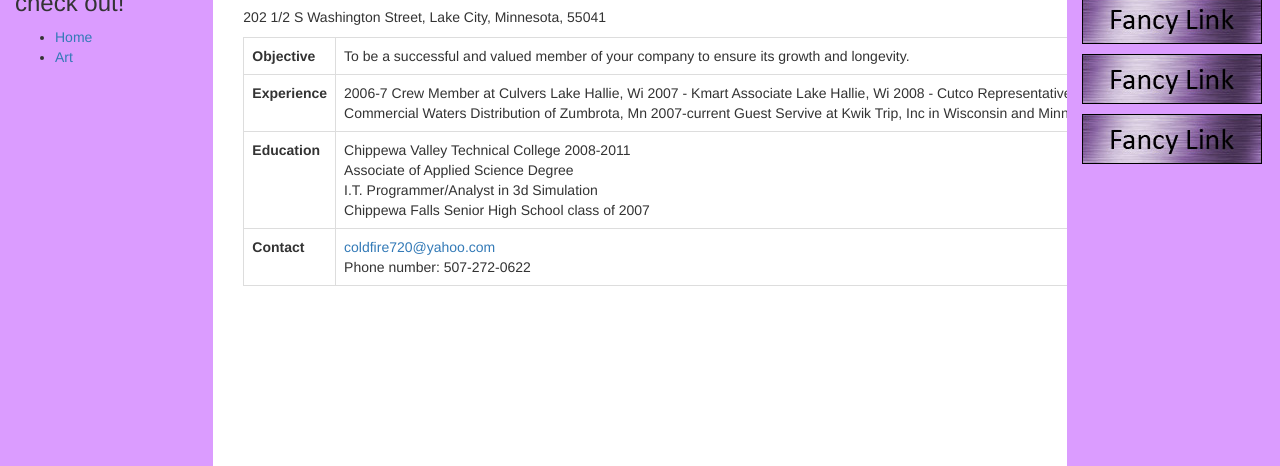
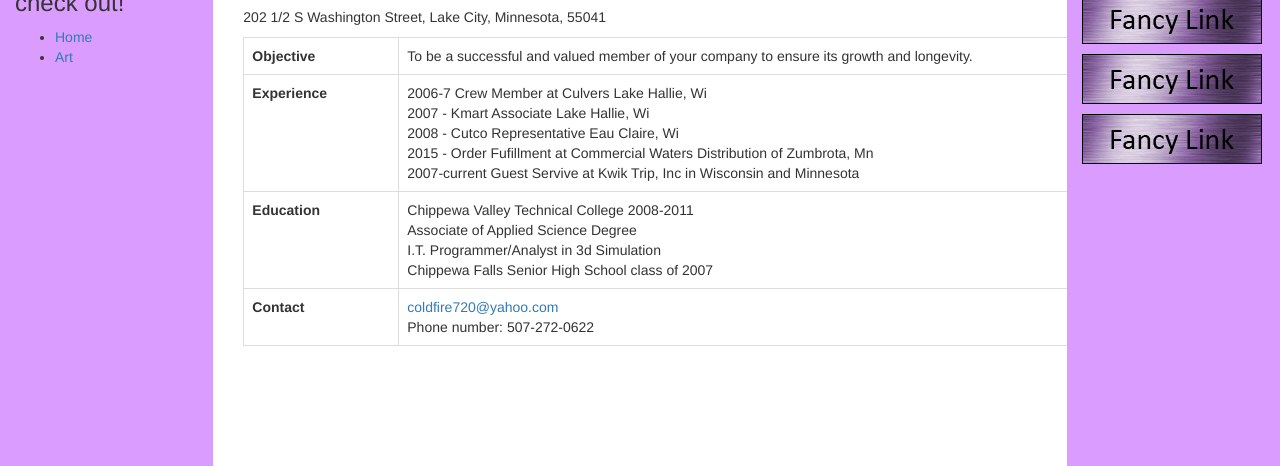
Before and after one commit to Lithiumfire/Lithiumfire.github.io, a plain HTML site: page workHistory.html in a window 1280 px wide. Shown: the part 256-722 px from the top of the page. Drawn offline with nearby package versions, Linux system fonts and the light colour scheme; files whose address does not match are found by name.

Commit message:
Update workHistory.html

```diff
--- a/workHistory.html
+++ b/workHistory.html
@@ -99,10 +99,10 @@
 
         <th>Experience</th>
         <td>
-          2006-7 Crew Member at Culvers Lake Hallie, Wi
-          2007 - Kmart Associate Lake Hallie, Wi
-          2008 - Cutco Representative Eau Claire, Wi
-          2015 - Order Fufillment at Commercial Waters Distribution of Zumbrota, Mn
+          2006-7 Crew Member at Culvers Lake Hallie, Wi<br>
+          2007 - Kmart Associate Lake Hallie, Wi<br>
+          2008 - Cutco Representative Eau Claire, Wi<br>
+          2015 - Order Fufillment at Commercial Waters Distribution of Zumbrota, Mn <br>
           2007-current Guest Servive at Kwik Trip, Inc in Wisconsin and Minnesota<br>
         </td>
 
```
